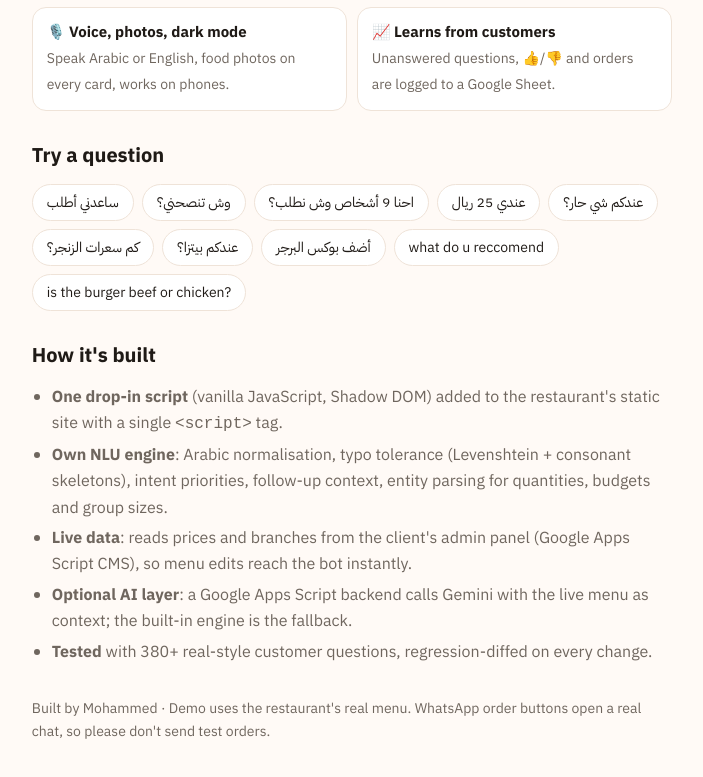
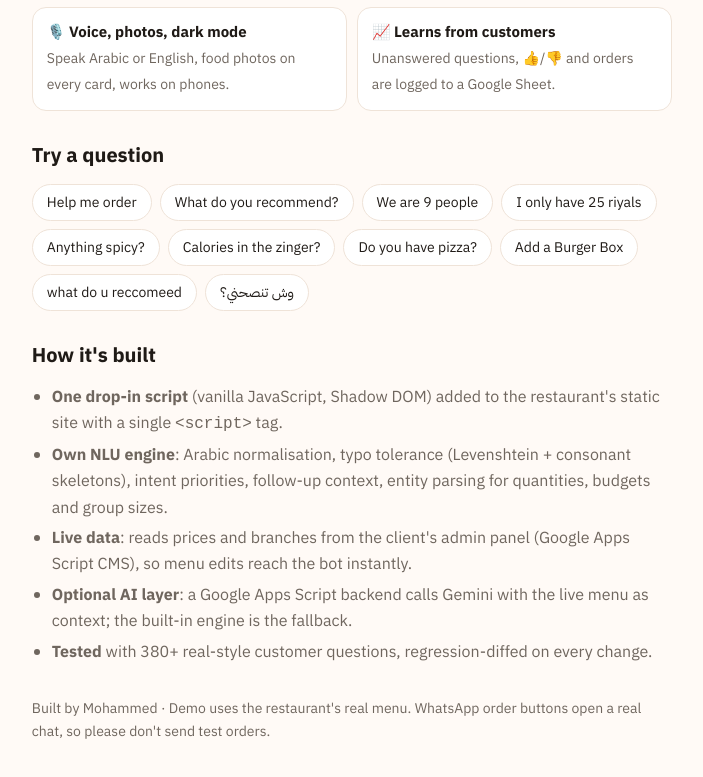
Before and after one commit to Mohammed-890/nahem-chatbot, a plain HTML site: page docs/index.html in a window 1280 px wide. Shown: the part 998-1775 px from the top of the page, without its empty margins (65-768 px from the left). Drawn offline with Linux system fonts and the light colour scheme.

Commit message:
Make the live demo and tour English-first
The demo page now opens the chatbot in English, the guided tour asks
English questions and ends by switching to Saudi-dialect Arabic, and
the README GIF shows the English tour.

Co-Authored-By: Claude Opus 5.5 <noreply@anthropic.com>
Claude-Session: https://claude.ai/code/session_01E8EqyxXZhv5WiyTbKqd3J2

```diff
--- a/docs/index.html
+++ b/docs/index.html
@@ -104,7 +104,7 @@ button:focus-visible, a:focus-visible { outline:3px solid var(--o); outline-offs
 <div class="caption" id="caption" role="status" aria-live="polite" hidden></div>
 
 <script>
-  const SAMPLES = ["ساعدني أطلب", "وش تنصحني؟", "احنا 9 أشخاص وش نطلب؟", "عندي 25 ريال", "عندكم شي حار؟", "كم سعرات الزنجر؟", "عندكم بيتزا؟", "أضف بوكس البرجر", "what do u reccomend", "is the burger beef or chicken?"];
+  const SAMPLES = ["Help me order", "What do you recommend?", "We are 9 people", "I only have 25 riyals", "Anything spicy?", "Calories in the zinger?", "Do you have pizza?", "Add a Burger Box", "what do u reccomeed", "وش تنصحني؟"];
   const tryBox = document.getElementById("try");
   for (const q of SAMPLES) {
     const b = document.createElement("button");
@@ -116,22 +116,22 @@ button:focus-visible, a:focus-visible { outline:3px solid var(--o); outline-offs
 
   /* the guided tour: real questions typed into the real chatbot, one feature at a time */
   const TOUR = [
-    { cap: "Arabic by default. Ask it what it can do", ask: "وش تقدر تسوي؟" },
-    { cap: "Recommendations based on the time of day in Madinah", ask: "وش تنصحني؟" },
-    { cap: "Guided ordering: group size, then taste", ask: "ساعدني أطلب" },
+    { cap: "Ask it what it can do", ask: "What can you do?" },
+    { cap: "Recommendations based on the time of day in Madinah", ask: "What do you recommend?" },
+    { cap: "Guided ordering: group size, then taste", ask: "Help me order" },
     { cap: "Guided ordering: 3 people…", ask: "3" },
-    { cap: "…a mix of chicken and beef, with a ready basket", ask: "منوّع 🤝" },
+    { cap: "…a mix of chicken and beef, with a ready basket", ask: "A mix 🤝" },
     { cap: "One tap adds the whole suggestion to the order", action: true },
-    { cap: "Group planner with per-person prices", ask: "احنا 9 أشخاص وش نطلب؟" },
-    { cap: "Formal Arabic and budgets: \"I only have 50 riyals\"", ask: "أريد أن أطلب، لكن لا أملك سوى 50 ريالًا" },
-    { cap: "Taste filters: something spicy", ask: "عندكم شي حار؟" },
-    { cap: "Exact calories from the printed menu", ask: "كم سعرات الزنجر؟" },
-    { cap: "Honest about what is not on the menu", ask: "عندكم بيتزا؟" },
-    { cap: "Order by typing: \"add 2 karak\"", ask: "ابي 2 كرك" },
-    { cap: "The basket: pick a branch, send the order on WhatsApp", ask: "سلتي", branch: true },
-    { cap: "Switches to English on request", ask: "speak english" },
+    { cap: "Group planner with per-person prices", ask: "We are 9 people, what should we order?" },
+    { cap: "Budget planner: the best meal for 50 riyals", ask: "I only have 50 riyals" },
+    { cap: "Taste filters: something spicy", ask: "Anything spicy?" },
+    { cap: "Exact calories from the printed menu", ask: "How many calories in the zinger?" },
+    { cap: "Honest about what is not on the menu", ask: "Do you have pizza?" },
+    { cap: "Order by typing: \"add 2 karak\"", ask: "Add 2 karak" },
+    { cap: "The basket: pick a branch, send the order on WhatsApp", ask: "My cart", branch: true },
     { cap: "Understands typos: \"what do u reccomeed\"", ask: "what do u reccomeed" },
-    { cap: "Follow-up questions keep context", ask: "is the burger beef or chicken?" }
+    { cap: "Arabic-first: switches to Arabic on request", ask: "تكلم عربي" },
+    { cap: "Saudi dialect: \"we're 6, what should we order?\"", ask: "احنا 6 وش نطلب؟" }
   ];
   const sleep = ms => new Promise(r => setTimeout(r, ms));
   const shadow = () => document.getElementById("nahem-chat").shadowRoot;
@@ -139,7 +139,7 @@ button:focus-visible, a:focus-visible { outline:3px solid var(--o); outline-offs
   play.onclick = async () => {
     if (!window.NahemChat) return;
     play.disabled = true;
-    NahemChat.setLang("ar"); NahemChat.reset(); NahemChat.open();
+    NahemChat.setLang("en"); NahemChat.reset(); NahemChat.open();
     await sleep(600);
     for (const step of TOUR) {
       cap.hidden = false; cap.textContent = step.cap;
@@ -155,6 +155,6 @@ button:focus-visible, a:focus-visible { outline:3px solid var(--o); outline-offs
   /* open the chat on wide screens; on phones the customer taps "Ask Nahem" */
   window.addEventListener("load", () => setTimeout(() => { if (window.NahemChat && innerWidth >= 1100) NahemChat.open(); }, 400));
 </script>
-<script src="chatbot.js" data-side="right" data-base="https://nahem24.com" data-logo="assets/chat-logo.png" data-thumbs="assets/chat/" defer></script>
+<script src="chatbot.js" data-lang="en" data-side="right" data-base="https://nahem24.com" data-logo="assets/chat-logo.png" data-thumbs="assets/chat/" defer></script>
 </body>
 </html>
```
Also changed, not shown: screenshots/00-demo-page.png, 2 other files.
